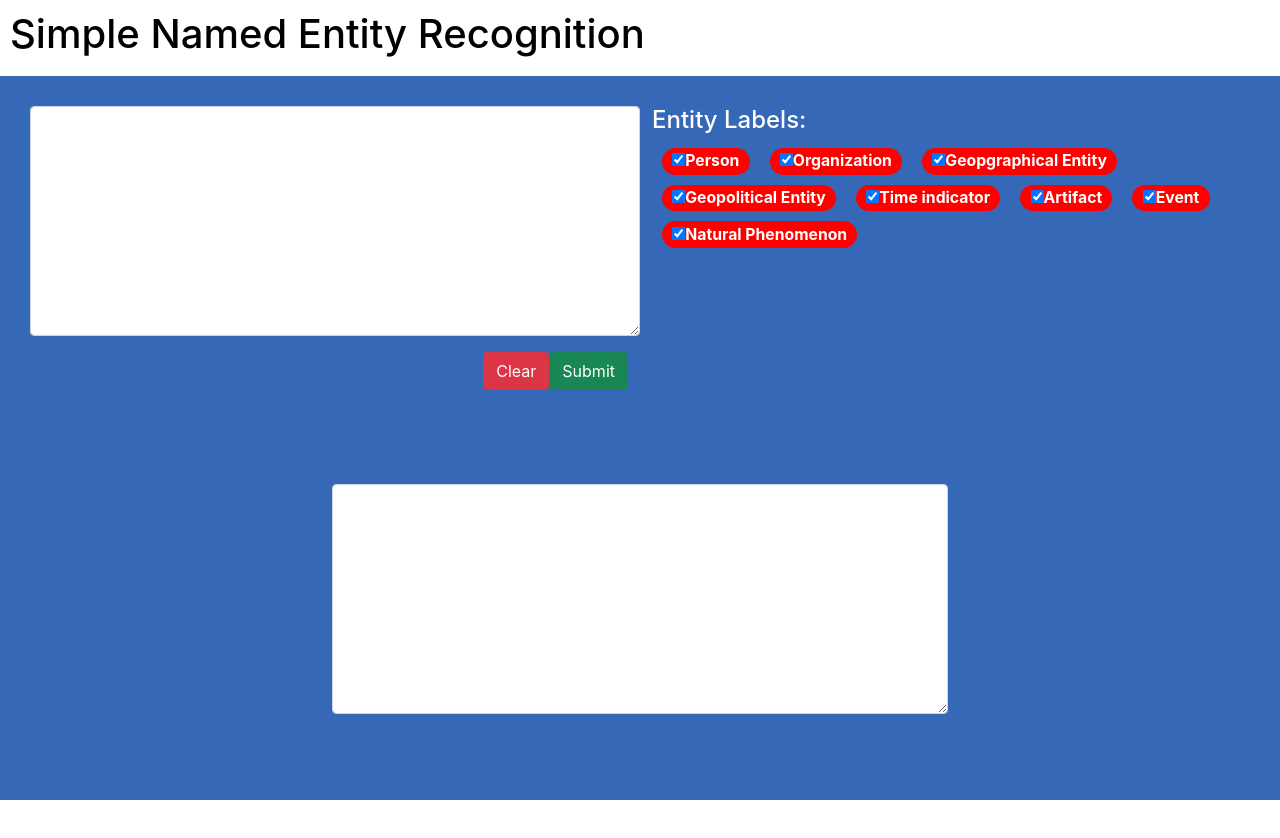
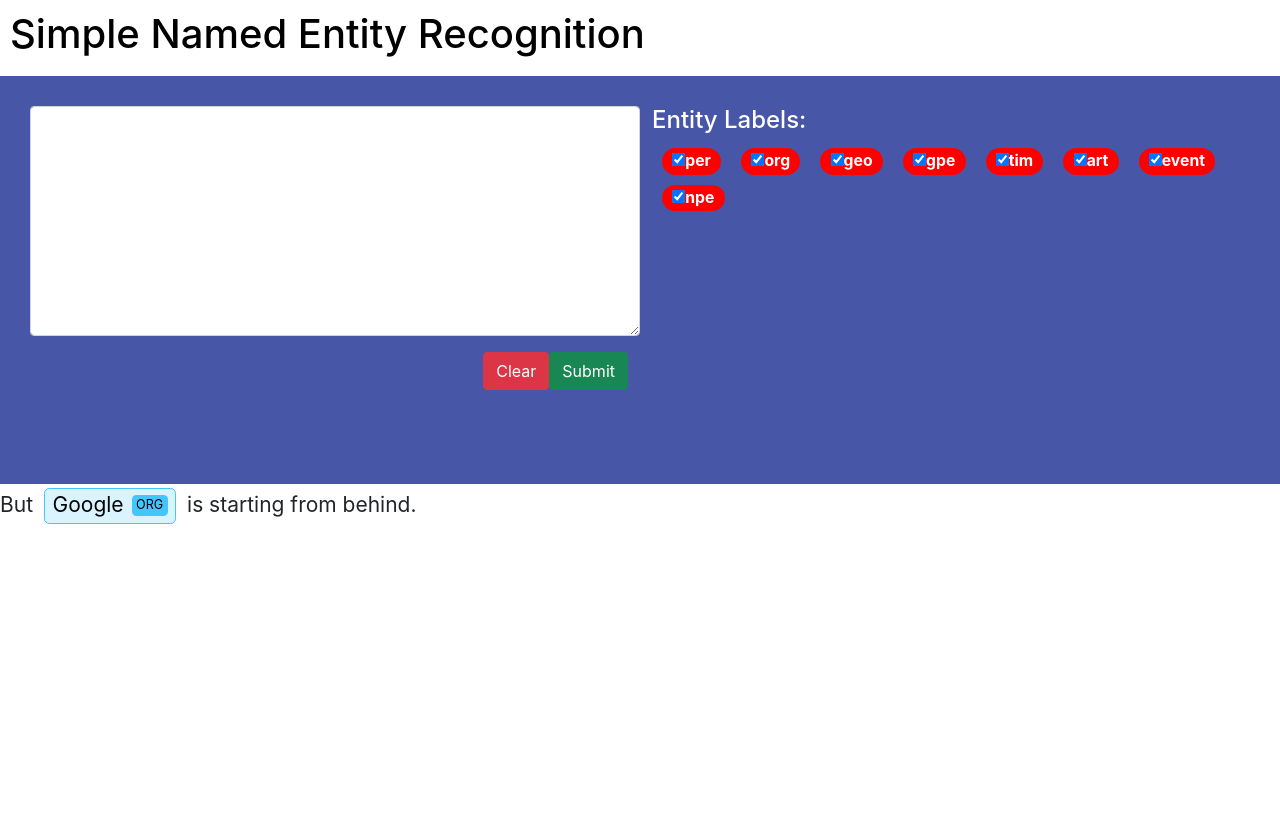
Before and after one commit to hieunt2501/simple-named-entity-recognition, a React (Create React App) app in the folder sner-fe/: page / in a window 1280 px wide. Shown: the top 838 px of the page. Before the commit the page ends 800 px from the top, so only its background shows below. Built offline with nearby package versions, Linux system fonts and the light colour scheme.

Commit message:
Add annotation field

```diff
--- /dev/null
+++ b/sner-fe/src/AnnotateField.css
@@ -0,0 +1,147 @@
+.entities {
+     line-height: 2;
+}
+
+[data-entity] {
+     padding: 0.25em 0.35em;
+     margin: 0px 0.25em;
+     line-height: 1;
+     display: inline-block;
+     border-radius: 0.25em;
+     border: 1px solid;
+}
+
+[data-entity]::after {
+     box-sizing: border-box;
+     content: attr(data-entity);
+     font-size: 0.6em;
+     line-height: 1;
+     padding: 0.35em;
+     border-radius: 0.35em;
+     text-transform: uppercase;
+     display: inline-block;
+     vertical-align: middle;
+     margin: 0px 0px 0.1rem 0.5rem;
+}
+
+[data-entity][data-entity="geo"] {
+     background: rgba(224, 0, 132, 0.2);
+     border-color: rgb(224, 0, 132);
+}
+
+[data-entity][data-entity="geo"]::after {
+     background: rgb(224, 0, 132);
+}
+
+[data-entity][data-entity="org"] {
+     background: rgba(67, 198, 252, 0.2);
+     border-color: rgb(67, 198, 252);
+}
+
+[data-entity][data-entity="org"]::after {
+     background: rgb(67, 198, 252);
+}
+
+[data-entity][data-entity="per"] {
+     background: rgba(166, 226, 45, 0.2);
+     border-color: rgb(166, 226, 45);
+}
+
+[data-entity][data-entity="per"]::after {
+     background: rgb(166, 226, 45);
+}
+
+[data-entity][data-entity="gpe"] {
+     background: rgba(253, 151, 32, 0.2);
+     border-color: rgb(253, 151, 32);
+}
+
+[data-entity][data-entity="gpe"]::after {
+     background: rgb(253, 151, 32);
+}
+
+[data-entity][data-entity="tim"] {
+     background: rgba(67, 198, 252, 0.2);
+     border-color: rgb(67, 198, 252);
+}
+
+[data-entity][data-entity="tim"]::after {
+     background: rgb(67, 198, 252);
+}
+
+[data-entity][data-entity="art"] {
+     background: rgba(253, 151, 32, 0.2);
+     border-color: rgb(253, 151, 32);
+}
+
+[data-entity][data-entity="art"]::after {
+     background: rgb(253, 151, 32);
+}
+
+[data-entity][data-entity="eve"] {
+     background: rgba(255, 204, 0, 0.2);
+     border-color: rgb(255, 204, 0);
+}
+
+[data-entity][data-entity="eve"]::after {
+     background: rgb(255, 204, 0);
+}
+
+[data-entity][data-entity="nat"] {
+     background: rgba(255, 204, 0, 0.2);
+     border-color: rgb(255, 204, 0);
+}
+
+[data-entity][data-entity="nat"]::after {
+     background: rgb(255, 204, 0);
+}
+
+/*[data-entity][data-entity="percent"] {*/
+/*     background: rgba(153, 153, 153, 0.2);*/
+/*     border-color: rgb(153, 153, 153);*/
+/*}*/
+
+/*[data-entity][data-entity="percent"]::after {*/
+/*     background: rgb(153, 153, 153);*/
+/*}*/
+
+/*[data-entity][data-entity="money"] {*/
+/*     background: rgba(153, 153, 153, 0.2);*/
+/*     border-color: rgb(153, 153, 153);*/
+/*}*/
+
+/*[data-entity][data-entity="money"]::after {*/
+/*     background: rgb(153, 153, 153);*/
+/*}*/
+
+/*[data-entity][data-entity="quantity"] {*/
+/*     background: rgba(153, 153, 153, 0.2);*/
+/*     border-color: rgb(153, 153, 153);*/
+/*}*/
+
+/*[data-entity][data-entity="quantity"]::after {*/
+/*     background: rgb(153, 153, 153);*/
+/*}*/
+
+/*[data-entity][data-entity="ordinal"] {*/
+/*     background: rgba(153, 153, 153, 0.2);*/
+/*     border-color: rgb(153, 153, 153);*/
+/*}*/
+
+/*[data-entity][data-entity="ordinal"]::after {*/
+/*     background: rgb(153, 153, 153);*/
+/*}*/
+
+/*[data-entity][data-entity="cardinal"] {*/
+/*     background: rgba(153, 153, 153, 0.2);*/
+/*     border-color: rgb(153, 153, 153);*/
+/*}*/
+
+/*[data-entity][data-entity="cardinal"]::after {*/
+/*     background: rgb(153, 153, 153);*/
+/*}*/
+
+/* body {
+    padding: 25px 50px;
+    font: 18px Helvetica, Arial, sans-serif;
+} */
--- /dev/null
+++ b/sner-fe/src/AnnotateField.js
@@ -0,0 +1,60 @@
+import "./AnnotateField.css";
+import React, {useEffect, useState} from "react";
+
+function AnnotateField({data, ents}) {
+  const [annotation, setAnnotation] = useState(<div></div>)
+  const createJSXfromNE = (text, spans, ents) => {
+      let listOfJSX = [];
+      let offset = 0;
+
+      spans.forEach(({type, start, end}) => {
+        const entity = text.slice(start, end);
+        const fragments = text.slice(offset, start).split('\n');
+
+        fragments.forEach((fragment, i) => {
+          console.log(fragment)
+          listOfJSX.push(React.createElement('text', null, fragment));
+          if (fragments.length > 1 && i != fragments.length - 1) listOfJSX.push(React.createElement('br'));
+        });
+        const ltype = type.toLowerCase();
+        if (ents.includes(ltype)) {
+          const mark = React.createElement(
+              'mark',
+              {'data-entity': ltype},
+              React.createElement('text', null, entity));
+          listOfJSX.push(mark);
+        } else {
+          listOfJSX.push(React.createElement('text', null, entity));
+        }
+
+        offset = end;
+      });
+
+      listOfJSX.push(React.createElement('text', null, text.slice(offset, text.length)));
+
+      // console.log(`%c💥  HTML markup\n%c<div class="entities">${this.container.innerHTML}</div>`, 'font: bold 16px/2 arial, sans-serif', 'font: 13px/1.5 Consolas, "Andale Mono", Menlo, Monaco, Courier, monospace');
+      return <>{listOfJSX}</>
+  }
+
+  const reducer = (listOfEnts, currEnt) => {
+    if (currEnt.isChosen) {
+      listOfEnts.push(currEnt.name);
+    }
+    return listOfEnts
+  }
+
+  useEffect(() => {
+    const entities = ents.reduce(reducer, [])
+    console.log(entities)
+    const newAnnotation = createJSXfromNE(data['text'], data['spans'], entities);
+    setAnnotation(newAnnotation);
+  }, [data, ents])
+
+  return (
+      <div className={"entities"}>
+          {annotation}
+      </div>
+  );
+}
+
+export default AnnotateField;
--- a/sner-fe/src/App.css
+++ b/sner-fe/src/App.css
@@ -1,6 +1,6 @@
 .App {
   /* text-align: center; */
-  background-color: #3568B6;
+  background-color: rgb(71,86,167);
   height: 100vh;
   font-size: calc(5px + 2vmin);
 }
@@ -26,3 +26,8 @@
   text-align: left;
   color: white;
 }
+
+.output {
+  background-color: white;
+  height: calc(500px + 2vmin)
+}
--- a/sner-fe/src/App.js
+++ b/sner-fe/src/App.js
@@ -1,37 +1,38 @@
 import "./App.css";
 import React, { useState } from "react";
-
+import AnnotateField from "./AnnotateField";
+// import Form from "./Form"
 const entitiesState = [
   {
-    name: "Person",
+    name: "per",
     isChosen: true,
   },
   {
-    name: "Organization",
+    name: "org",
     isChosen: true,
   },
   {
-    name: "Geopgraphical Entity",
+    name: "geo",
     isChosen: true,
   },
   {
-    name: "Geopolitical Entity",
+    name: "gpe",
     isChosen: true,
   },
   {
-    name: "Time indicator",
+    name: "tim",
     isChosen: true,
   },
   {
-    name: "Artifact",
+    name: "art",
     isChosen: true,
   },
   {
-    name: "Event",
+    name: "event",
     isChosen: true,
   },
   {
-    name: "Natural Phenomenon",
+    name: "npe",
     isChosen: true,
   }
 ];
@@ -39,7 +40,10 @@ const entitiesState = [
 function App() {
   const [text, setText] = useState("");
   const [entities, setEntities] = useState(entitiesState);
-  const [output, setOutput] = useState("");
+  const [output, setOutput] = useState({
+    "text": "But Google is starting from behind.",
+   "spans": [{"start": 4, "end": 10, "type": "ORG"}],
+});
   function setChecklist(i) {
     setEntities(
       entities.map((e, index) => {
@@ -64,7 +68,7 @@ function App() {
 
   function clear() {
     document.getElementById("input-text-area").value = "";
-    document.getElementById("output-text-area").value = "";
+    setOutput({"text": "", "spans": []})
   }
 
   return (
@@ -122,13 +126,14 @@ function App() {
         </form>
       </div>
 
-      <div className="col-6 output container-fluid">
-        <textarea
+      <div className="col-12 output container-fluid p-0">
+        {/* <textarea
           id="output-text-area"
           className="form-control"
           rows={9}
-        >{output}</textarea>
-
+          cols={20}
+        >{output}</textarea> */}
+        <AnnotateField data={output} ents={entities}/>
       </div>
 
     </div>
--- /dev/null
+++ b/sner-fe/src/Form.css
@@ -0,0 +1,5 @@
+textarea {
+    resize: None;
+    font-family:"Times New Roman", Times, serif;
+    font-size: 13px;
+}
--- /dev/null
+++ b/sner-fe/src/Form.js
@@ -0,0 +1,25 @@
+import React, {useState} from "react";
+import "./Form.css"
+const DEFAULT_TEXT = "default example: Hieu works full-time at TMT."
+function Form({handleSubmit}) {
+    const [text, setText] = useState(DEFAULT_TEXT);
+
+    const handleTextChange = (event) => {
+        const newText = event.target.value;
+        setText(newText);
+    }
+
+    const handleSubmitForm = (event) => {
+        event.preventDefault()
+        handleSubmit(text)
+    }
+    return (
+        <>
+        <form id="myform" onSubmit={handleSubmit}>
+            <textarea rows={100} cols={20} value={text} onChange={handleChange} />
+        </form>
+        <button type="submit" form={"myform"}>Analyze</button>
+        </>)
+}
+
+export default Form
--- a/sner-fe/src/index.js
+++ b/sner-fe/src/index.js
@@ -3,7 +3,7 @@ import ReactDOM from 'react-dom';
 import 'bootstrap/dist/css/bootstrap.css';
 import './index.css';
 import App from './App';
-import reportWebVitals from './reportWebVitals';
+// import reportWebVitals from './reportWebVitals';
 
 ReactDOM.render(
   <React.StrictMode>
@@ -15,4 +15,4 @@ ReactDOM.render(
 // If you want to start measuring performance in your app, pass a function
 // to log results (for example: reportWebVitals(console.log))
 // or send to an analytics endpoint. Learn more: https://bit.ly/CRA-vitals
-reportWebVitals();
+// reportWebVitals();
```
Also changed, not shown: 1 other file (tests, documents, lock files or other folders).
